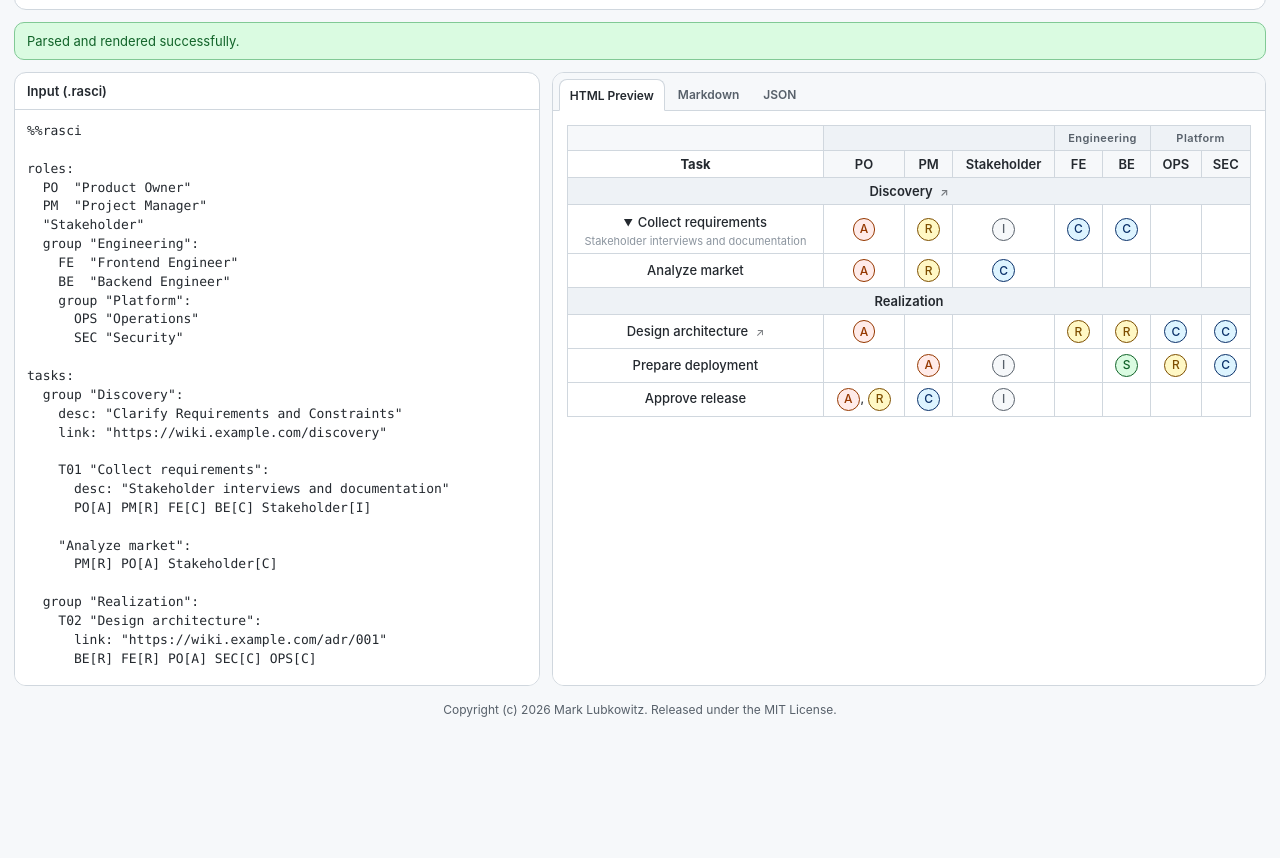
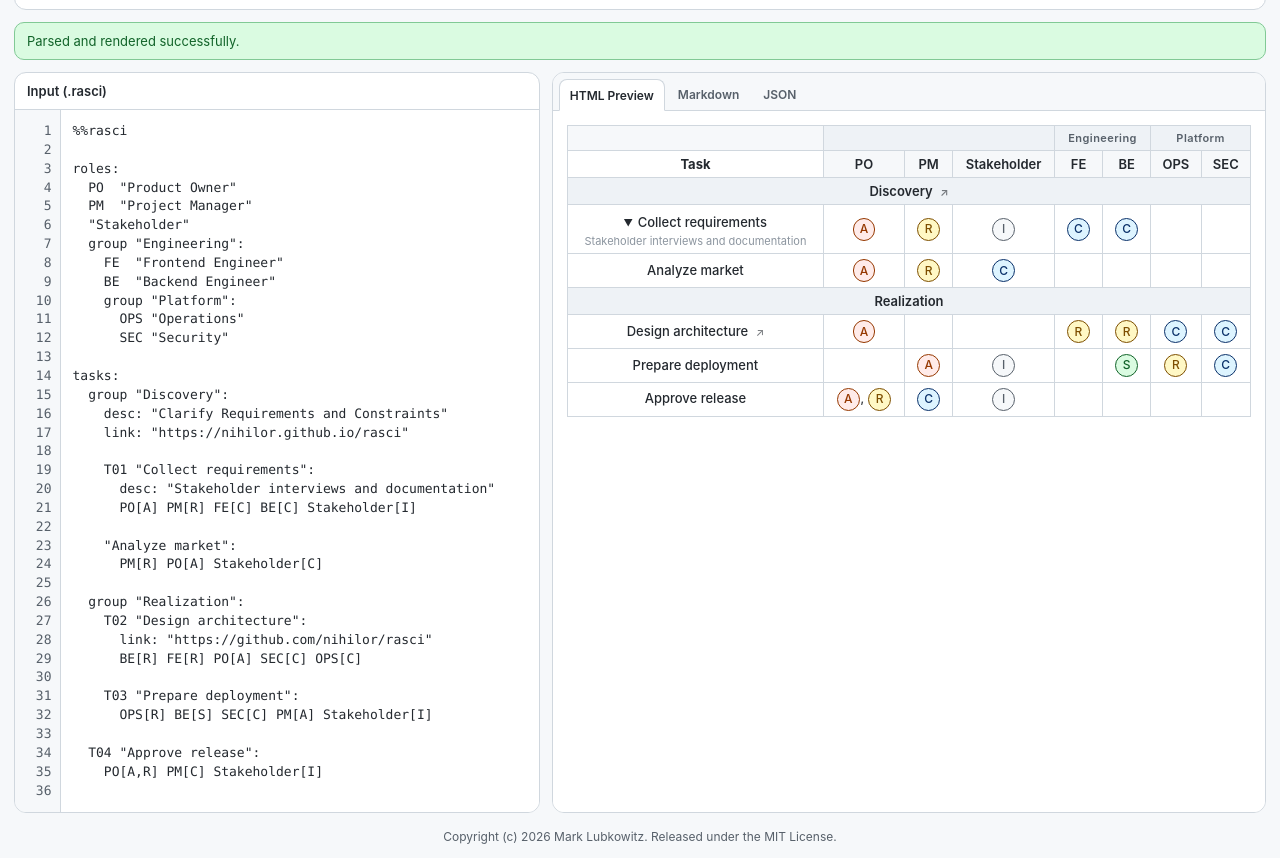
Before and after one commit to nihilor/rasci, a website with bundled scripts: page docs/index.html in a window 1280 px wide. Shown: the part 69-927 px from the top of the page. Before the commit the page ends 800 px from the top, so only its background shows below. Built offline with nearby package versions, Linux system fonts and the light colour scheme.

Commit message:
Rasci Live: Add line numbers, update rasci example.

```diff
--- a/docs/index.html
+++ b/docs/index.html
@@ -28,7 +28,10 @@
     <div class="workspace">
       <section class="panel">
         <div class="panel-head">Input (.rasci)</div>
-        <textarea id="input" class="editor" spellcheck="false" aria-label="RASCI input"></textarea>
+        <div class="editor-wrap">
+          <pre id="line-numbers" class="line-numbers" aria-hidden="true"></pre>
+          <textarea id="input" class="editor" spellcheck="false" aria-label="RASCI input"></textarea>
+        </div>
       </section>
 
       <section class="panel">
--- a/docs/live-editor.js
+++ b/docs/live-editor.js
@@ -18,7 +18,7 @@ roles:
 tasks:
   group "Discovery":
     desc: "Clarify Requirements and Constraints"
-    link: "https://wiki.example.com/discovery"
+    link: "https://nihilor.github.io/rasci"
 
     T01 "Collect requirements":
       desc: "Stakeholder interviews and documentation"
@@ -29,7 +29,7 @@ tasks:
 
   group "Realization":
     T02 "Design architecture":
-      link: "https://wiki.example.com/adr/001"
+      link: "https://github.com/nihilor/rasci"
       BE[R] FE[R] PO[A] SEC[C] OPS[C]
 
     T03 "Prepare deployment":
@@ -40,6 +40,7 @@ tasks:
 `;
 
 const input = document.getElementById("input");
+const lineNumbers = document.getElementById("line-numbers");
 const status = document.getElementById("status");
 const htmlFrame = document.getElementById("html-frame");
 const markdownOutput = document.getElementById("markdown-output");
@@ -93,6 +94,15 @@ function showPane(name) {
     document.querySelectorAll(".preview-pane").forEach(el => el.classList.remove("active"));
     document.getElementById(`pane-${name}`).classList.add("active");
 }
+
+  function updateLineNumbers() {
+    const lineCount = input.value.split("\n").length || 1;
+    lineNumbers.textContent = Array.from({ length: lineCount }, (_, i) => String(i + 1)).join("\n");
+  }
+
+  function syncLineNumberScroll() {
+    lineNumbers.scrollTop = input.scrollTop;
+  }
 
 function createHtmlDocument(fragment) {
     return `<!doctype html>
@@ -159,15 +169,22 @@ tabs.forEach(tab => {
     tab.addEventListener("click", () => showPane(tab.dataset.pane));
 });
 
+input.addEventListener("input", updateLineNumbers);
+input.addEventListener("scroll", syncLineNumberScroll);
+
 btnRender.addEventListener("click", render);
 
 btnReset.addEventListener("click", () => {
     input.value = STARTER;
+  updateLineNumbers();
+  syncLineNumberScroll();
     render();
 });
 
 btnFormat.addEventListener("click", () => {
     input.value = formatInput(input.value);
+  updateLineNumbers();
+  syncLineNumberScroll();
     render();
 });
 
@@ -175,4 +192,5 @@ btnCopyMd.addEventListener("click", () => copyText(lastMarkdown));
 btnCopyJson.addEventListener("click", () => copyText(lastJson));
 
 input.value = STARTER;
+updateLineNumbers();
 render();
--- a/docs/rasci.css
+++ b/docs/rasci.css
@@ -44,7 +44,7 @@ a svg:hover {
 .shell {
     display: grid;
     grid-template-rows: auto auto 1fr;
-    min-height: 100vh;
+    min-block-size: 100vh;
     gap: 12px;
     padding: 14px;
 }
@@ -120,14 +120,14 @@ button:hover {
     display: grid;
     grid-template-columns: minmax(300px, 42%) minmax(360px, 58%);
     gap: 12px;
-    min-height: 0;
+    min-block-size: 0;
 }
 
 .panel {
     background: var(--panel);
     border: 1px solid var(--border);
     border-radius: 12px;
-    min-height: 0;
+    min-block-size: 0;
     display: flex;
     flex-direction: column;
     overflow: hidden;
@@ -140,9 +140,35 @@ button:hover {
     font-size: 13px;
 }
 
+.editor-wrap {
+    display: grid;
+    grid-template-columns: auto 1fr;
+    flex: 1;
+    min-block-size: 280px;
+    overflow: hidden;
+}
+
+.line-numbers {
+    margin: 0;
+    padding: 12px 8px 12px 12px;
+    min-inline-size: 3.5em;
+    border-right: 1px solid var(--border);
+    background: #f6f8fa;
+    color: var(--muted);
+    text-align: right;
+    user-select: none;
+    font-family: var(--mono);
+    font-size: 13px;
+    line-height: 1.45;
+    white-space: pre;
+    overflow: hidden;
+}
+
 .editor {
-    width: 100%;
+    inline-size: 100%;
     flex: 1;
+    block-size: 100%;
+    min-block-size: 0;
     border: 0;
     resize: none;
     outline: none;
@@ -152,7 +178,7 @@ button:hover {
     line-height: 1.45;
     color: var(--text);
     background: #ffffff;
-    min-height: 280px;
+    min-block-size: 280px;
 }
 
 .status {
@@ -204,14 +230,14 @@ button:hover {
 
 .preview {
     flex: 1;
-    min-height: 280px;
+    min-block-size: 280px;
     overflow: auto;
     padding: 0;
 }
 
 .preview-pane {
     display: none;
-    height: 100%;
+    block-size: 100%;
 }
 
 .preview-pane.active {
@@ -219,8 +245,8 @@ button:hover {
 }
 
 iframe {
-    width: 100%;
-    height: 100%;
+    inline-size: 100%;
+    block-size: 100%;
     border: 0;
     background: #ffffff;
 }
@@ -232,7 +258,7 @@ pre {
     font-size: 12px;
     line-height: 1.45;
     white-space: pre;
-    min-height: 100%;
+    min-block-size: 100%;
     overflow: auto;
 }
 
@@ -243,7 +269,7 @@ pre {
     padding: 4px 2px 0;
 }
 
-@media (max-width: 980px) {
+@media (max-inline-size: 980px) {
     .workspace {
         grid-template-columns: 1fr;
     }
```
